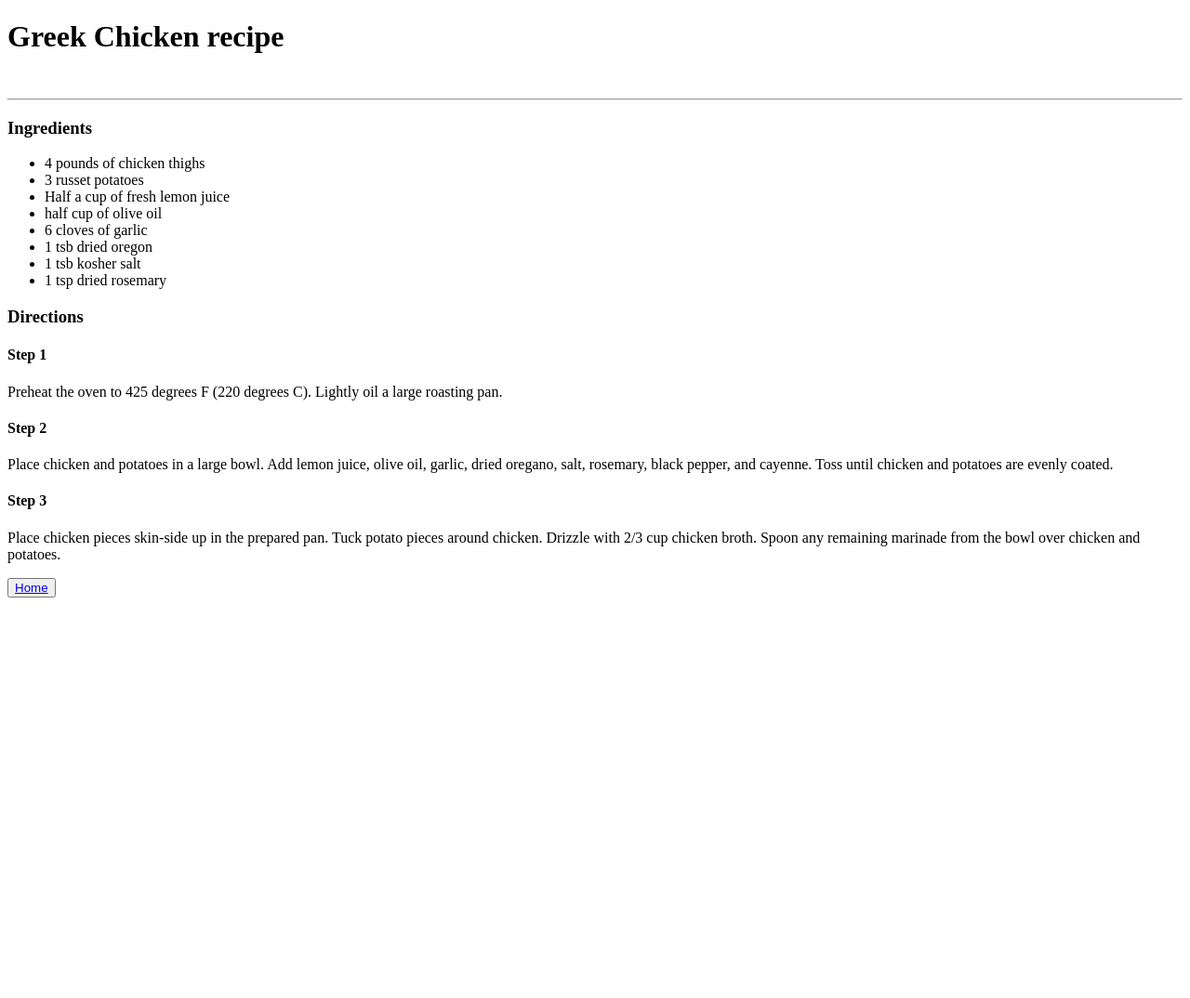
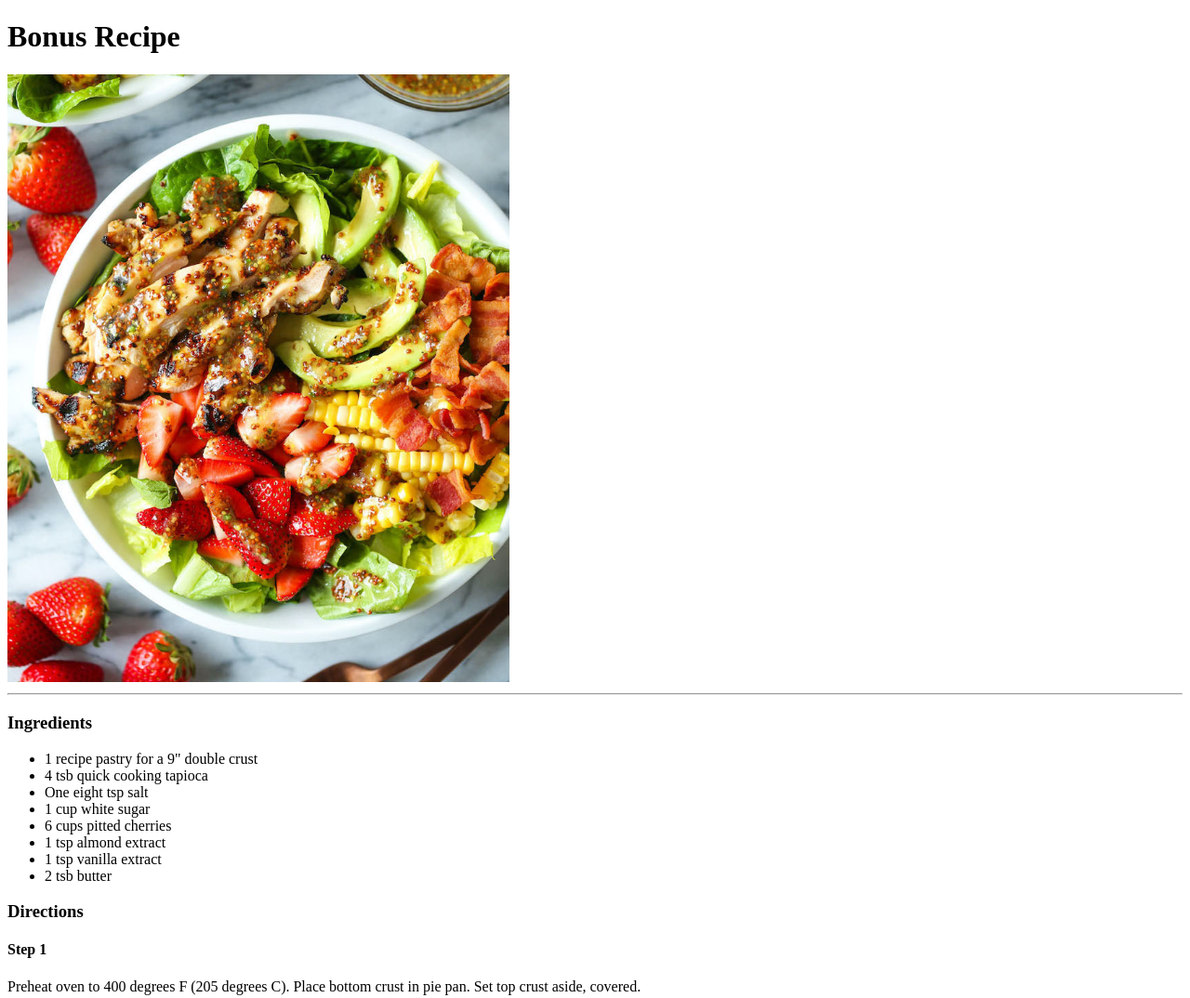
Before and after one commit to mayibongwe-n/odin-recipes, a plain HTML site: page recipe/summer.html in a window 1280 px wide. Shown: the top 1074 px of the page at 93% size. Before the commit the page ends 800 px from the top, so only its background shows below. Drawn offline with Linux system fonts and the light colour scheme.

Commit message:
Renamed piccata file to meatloaf added styling to images on all recipe files.

```diff
--- a/recipe/summer.html
+++ b/recipe/summer.html
@@ -4,47 +4,51 @@
     <meta charset="UTF-8" />
     <meta http-equiv="X-UA-Compatible" content="IE=edge" />
     <meta name="viewport" content="width=device-width, initial-scale=1.0" />
-    <title>Summer recipes</title>
+    <title>Baked fresh cherry pie</title>
   </head>
   <body>
-    <h1>Greek Chicken recipe</h1>
+    <h1>Bonus Recipe</h1>
 
-    <img src="imgs/greek.jpg" alt="" />
+    <img
+      src="../imgs/summermeal.jpg"
+      alt="summer meals image ideas"
+      style="width: 540px; height: auto"
+    />
 
     <hr />
     <h3>Ingredients</h3>
 
     <ul>
-      <li>4 pounds of chicken thighs</li>
-      <li>3 russet potatoes</li>
-      <li>Half a cup of fresh lemon juice</li>
-      <li>half cup of olive oil</li>
-      <li>6 cloves of garlic</li>
-      <li>1 tsb dried oregon</li>
-      <li>1 tsb kosher salt</li>
-      <li>1 tsp dried rosemary</li>
+      <li>1 recipe pastry for a 9" double crust</li>
+      <li>4 tsb quick cooking tapioca</li>
+      <li>One eight tsp salt</li>
+      <li>1 cup white sugar</li>
+      <li>6 cups pitted cherries</li>
+      <li>1 tsp almond extract</li>
+      <li>1 tsp vanilla extract</li>
+      <li>2 tsb butter</li>
     </ul>
 
     <h3>Directions</h3>
 
     <h4>Step 1</h4>
     <p>
-      Preheat the oven to 425 degrees F (220 degrees C). Lightly oil a large
-      roasting pan.
+      Preheat oven to 400 degrees F (205 degrees C). Place bottom crust in pie
+      pan. Set top crust aside, covered.
     </p>
 
     <h4>Step 2</h4>
     <p>
-      Place chicken and potatoes in a large bowl. Add lemon juice, olive oil,
-      garlic, dried oregano, salt, rosemary, black pepper, and cayenne. Toss
-      until chicken and potatoes are evenly coated.
+      In a large mixing bowl combine tapioca, salt, sugar, cherries, and
+      extracts. Let stand 15 minutes. Turn out into bottom crust and dot with
+      butter. Cover with top crust, flute edges and cut vents in top. Place pie
+      on a foil-lined cookie sheet--in case of drips!
     </p>
 
     <h4>Step 3</h4>
     <p>
-      Place chicken pieces skin-side up in the prepared pan. Tuck potato pieces
-      around chicken. Drizzle with 2/3 cup chicken broth. Spoon any remaining
-      marinade from the bowl over chicken and potatoes.
+      Bake for 50 minutes in the preheated oven, until golden brown. Let cool
+      for several hours before slicing.
     </p>
 
     <button><a href="../index.html">Home</a></button>
```
Also changed, not shown: index.html (+5 -5 lines), recipe/chicken.html (+5 -1 lines), recipe/meatloaf.html (added, +55 -0 lines), recipe/piccata.html (deleted, +0 -51 lines), recipe/salmon.html (+19 -14 lines).
